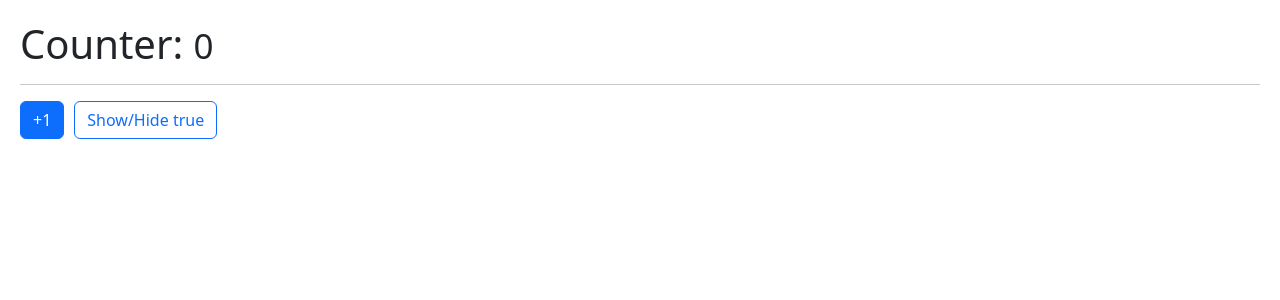
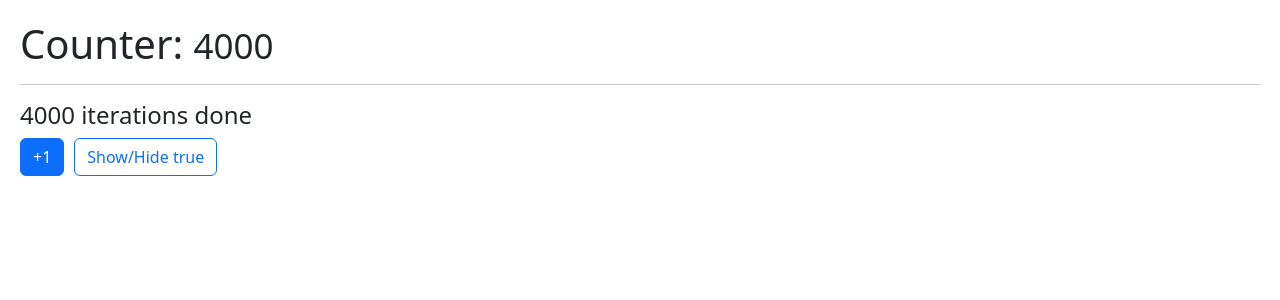
Before and after one commit to andres19r/React-hooks, a React (Vite) app: page / in a window 1280 px wide. Shown: the top 300 px of the page. Built offline with nearby package versions, Linux system fonts and the light colour scheme.

Commit message:
feat(useMemo): test hook with counter

```diff
--- /dev/null
+++ b/src/06-memos/MemoHook.tsx
@@ -0,0 +1,37 @@
+import { useMemo, useState } from "react";
+import { useCounter } from "../hooks";
+
+const heavyStuff = (iterationNumber: number = 100) => {
+  for (let i = 0; i < iterationNumber; i++) {
+    console.log("Here we go...");
+  }
+  return `${iterationNumber} iterations done`;
+};
+
+export const MemoHook = () => {
+  const { counter, increment } = useCounter(4000);
+  const [show, setShow] = useState<boolean>(true);
+  const memorizedValue = useMemo(() => heavyStuff(counter), [counter]);
+
+  return (
+    <>
+      <h1>
+        Counter: <small>{counter}</small>
+      </h1>
+      <hr />
+
+      <h4>{memorizedValue}</h4>
+
+      <button onClick={() => increment()} className="btn btn-primary">
+        +1
+      </button>
+
+      <button
+        onClick={() => setShow(!show)}
+        className="btn btn-outline-primary"
+      >
+        Show/Hide {JSON.stringify(show)}
+      </button>
+    </>
+  );
+};
--- a/src/main.tsx
+++ b/src/main.tsx
@@ -1,7 +1,8 @@
 import React from "react";
 import ReactDOM from "react-dom/client";
 import "./index.css";
-import { Memorize } from "./06-memos/Memorize";
+import { MemoHook } from "./06-memos/MemoHook";
+// import { Memorize } from "./06-memos/Memorize";
 // import { Layout } from "./05-useLayoutEffect/Layout";
 // import { FocusScreen } from "./04-useRef/FocusScreen";
 // import { MultipleCustomHooks } from "./03-examples/MultipleCustomHooks";
@@ -13,6 +14,6 @@
 
 ReactDOM.createRoot(document.getElementById("root")!).render(
   <React.StrictMode>
-    <Memorize />
+    <MemoHook />
   </React.StrictMode>,
 );
```
